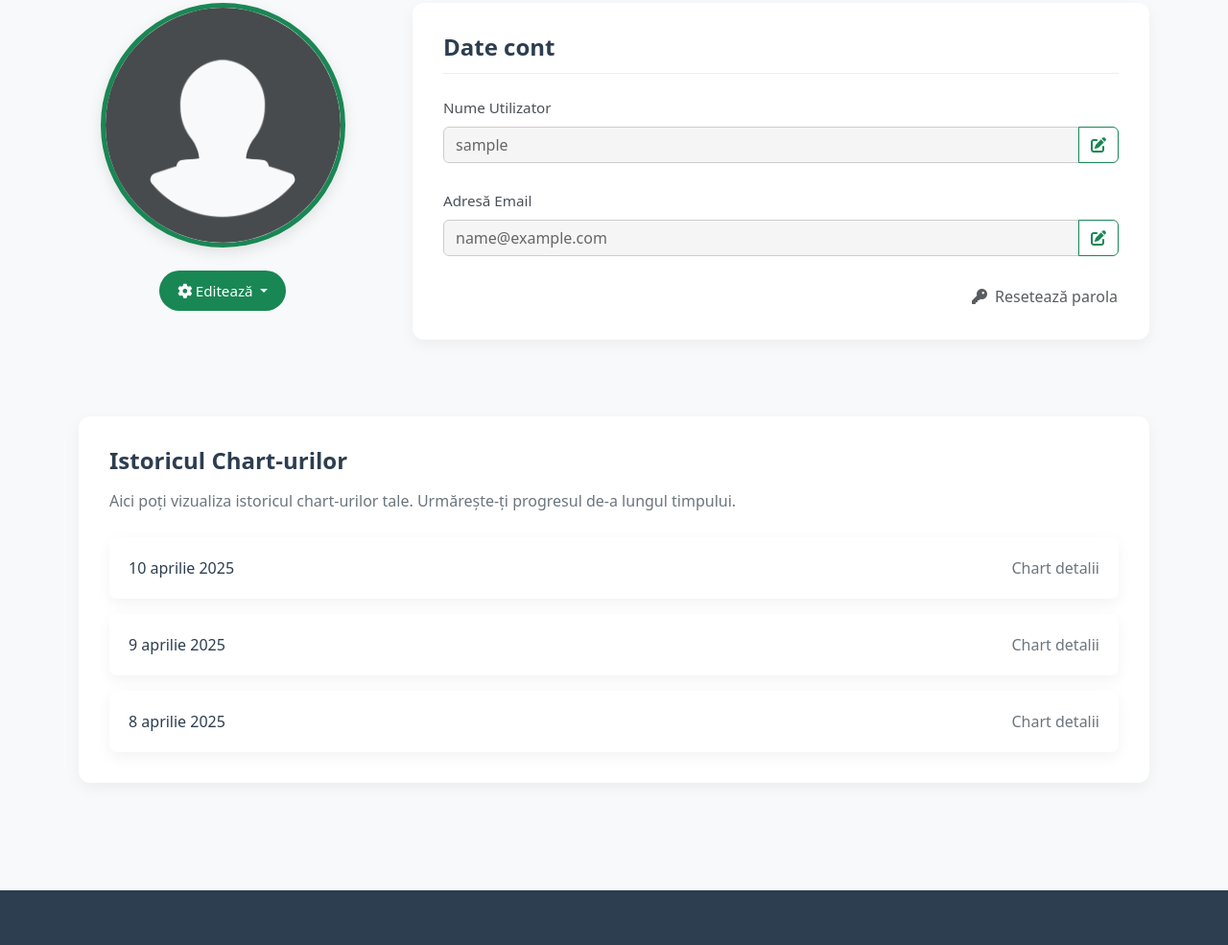
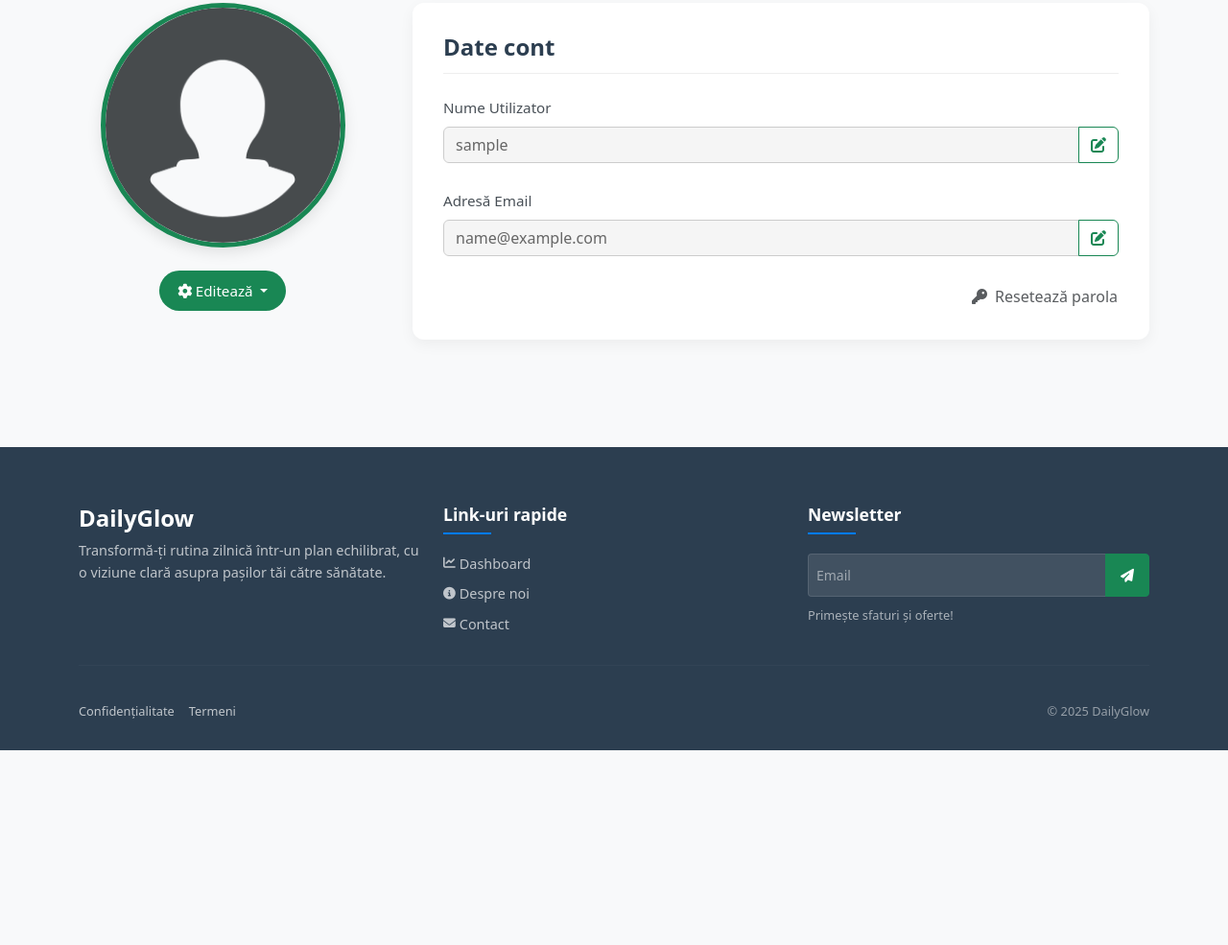
Before and after one commit to sebique2003/DailyGlow---PWeb-Project, a plain HTML site: page frontend/html/userProfile.html in a window 1280 px wide. Shown: the part 201-1186 px from the top of the page at 96% size. After the commit the page ends 983 px from the top, so only its background shows below. Drawn offline with Linux system fonts and the light colour scheme; sample sign-in values are in the browser's storage.

```diff
--- a/frontend/html/userProfile.html
+++ b/frontend/html/userProfile.html
@@ -152,26 +152,6 @@
                     </div>
                 </div>
             </div>
-
-            <div class="history-section mt-5">
-                <h3 class="history-title">Istoricul Chart-urilor</h3>
-                <p class="history-description">Aici poți vizualiza istoricul chart-urilor tale. Urmărește-ți progresul
-                    de-a lungul timpului.</p>
-                <div class="history-list">
-                    <div class="history-item">
-                        <div class="history-date">10 aprilie 2025</div>
-                        <div class="history-content">Chart detalii</div>
-                    </div>
-                    <div class="history-item">
-                        <div class="history-date">9 aprilie 2025</div>
-                        <div class="history-content">Chart detalii</div>
-                    </div>
-                    <div class="history-item">
-                        <div class="history-date">8 aprilie 2025</div>
-                        <div class="history-content">Chart detalii</div>
-                    </div>
-                </div>
-            </div>
         </div>
     </div>
 
```
Also changed, not shown: backend/routes/historyRoute.js (deleted, +0 -21 lines), frontend/html/dashboard.html (+1 -1 lines).
